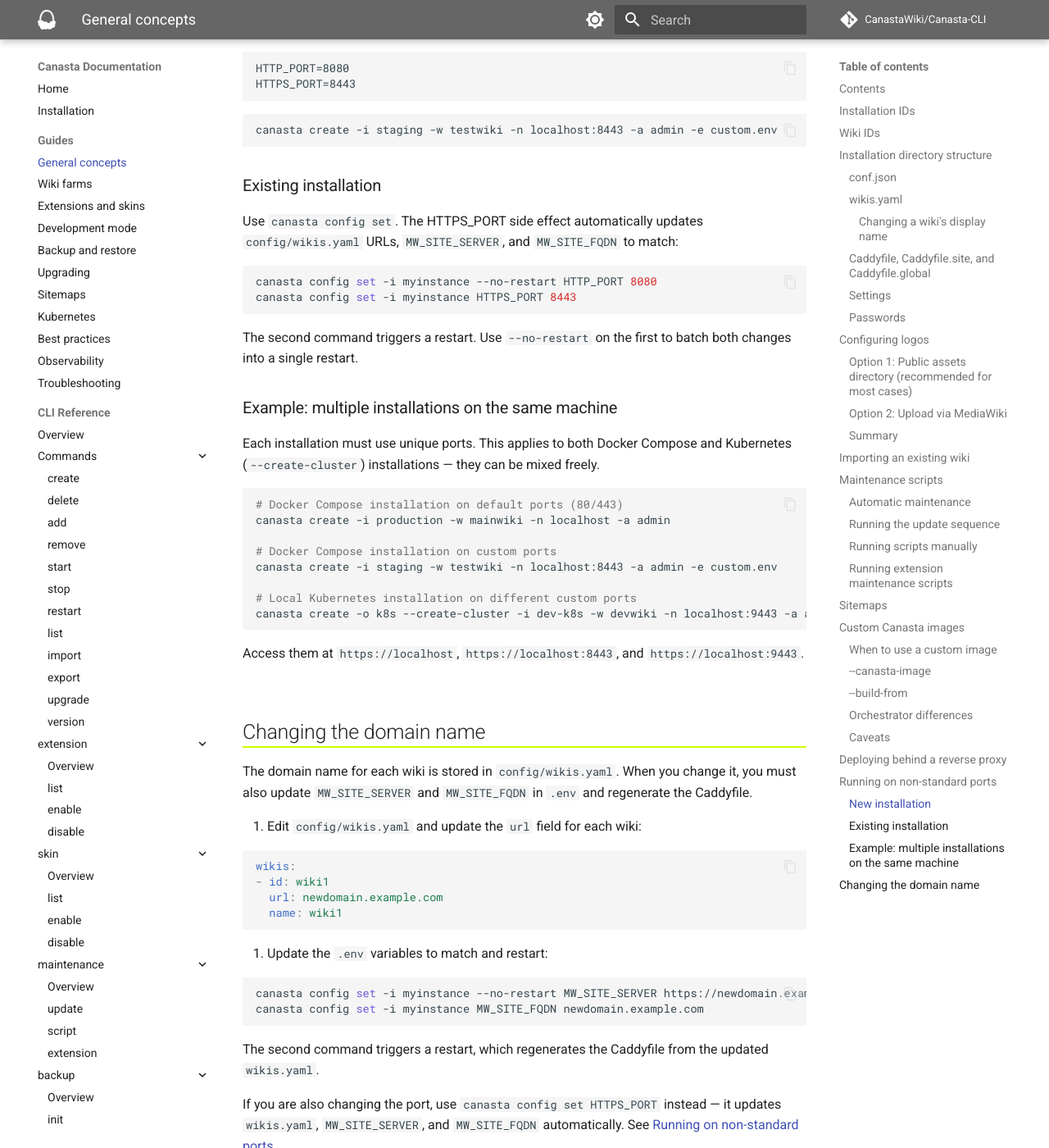
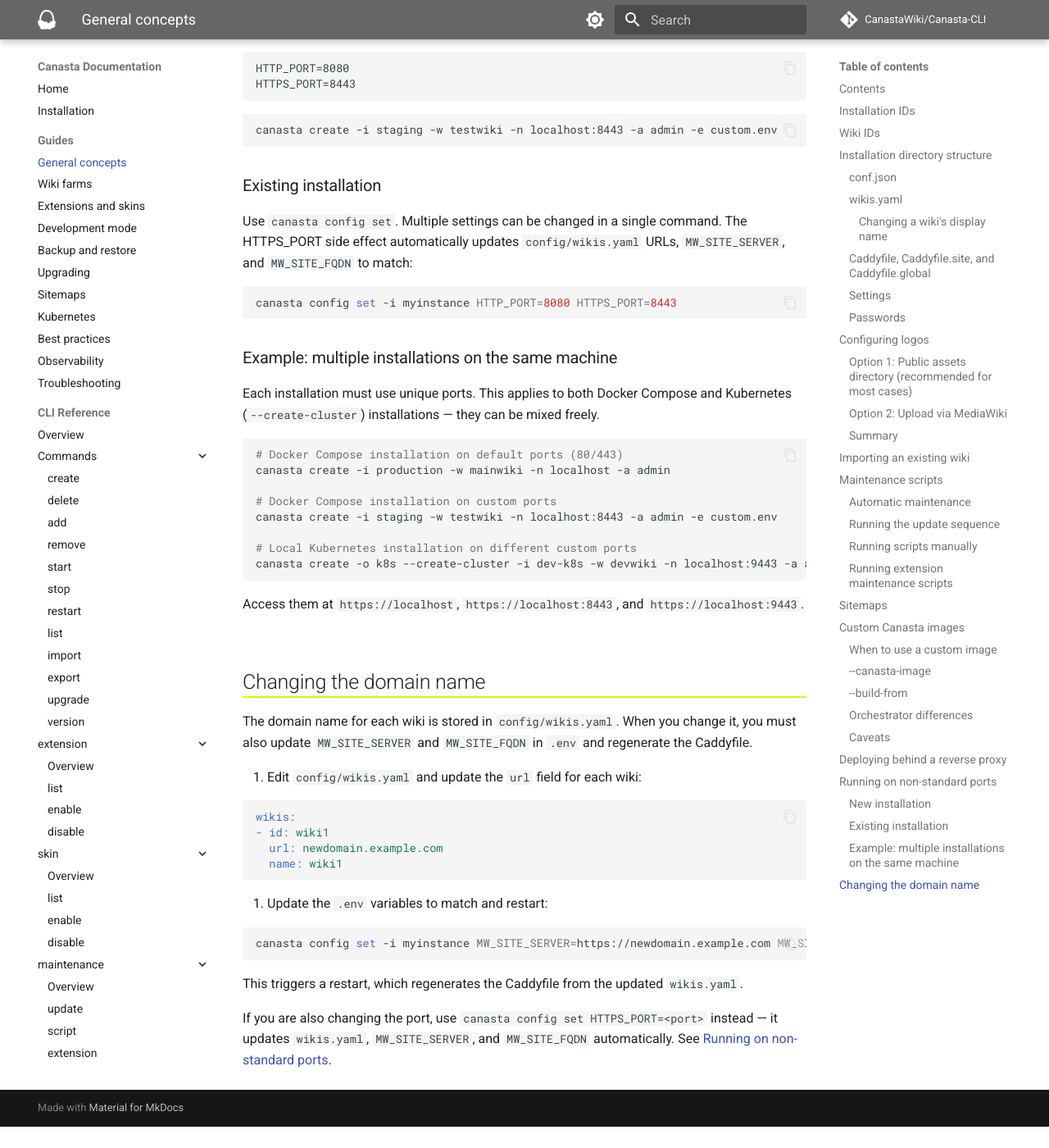
Before and after one commit to CanastaWiki/Canasta-CLI, an MkDocs documentation site: the page built from docs/guide/general-concepts.md, in a window 1280 px wide and 1400 px high, scrolled down 11640 px. Shown: the whole window at 82% size. Built offline with MkDocs 1.6.1 and Material for MkDocs 9.7.7, drawn with Linux system fonts in a browser that asks for light colours; comment, search, counter and statistics services are not loaded; after the commit the page ends 13014 px from its top, so only the background shows below that.

Commit message:
Switch config set to KEY=VALUE syntax with multi-setting support
Accept one or more KEY=VALUE arguments instead of separate KEY VALUE
positional args. Multiple settings can be changed in a single command
with only one restart. All values are validated before any are saved.

Update all docs to use the new syntax.

````diff
--- a/docs/guide/general-concepts.md
+++ b/docs/guide/general-concepts.md
@@ -453,7 +453,7 @@
 For an existing installation:
 
 ```bash
-canasta config set -i myinstance CADDY_AUTO_HTTPS off
+canasta config set -i myinstance CADDY_AUTO_HTTPS=off
 ```
 
 ---
@@ -476,14 +476,11 @@
 
 ### Existing installation
 
-Use `canasta config set`. The HTTPS_PORT side effect automatically updates `config/wikis.yaml` URLs, `MW_SITE_SERVER`, and `MW_SITE_FQDN` to match:
+Use `canasta config set`. Multiple settings can be changed in a single command. The HTTPS_PORT side effect automatically updates `config/wikis.yaml` URLs, `MW_SITE_SERVER`, and `MW_SITE_FQDN` to match:
 
 ```bash
-canasta config set -i myinstance --no-restart HTTP_PORT 8080
-canasta config set -i myinstance HTTPS_PORT 8443
+canasta config set -i myinstance HTTP_PORT=8080 HTTPS_PORT=8443
 ```
-
-The second command triggers a restart. Use `--no-restart` on the first to batch both changes into a single restart.
 
 ### Example: multiple installations on the same machine
 
@@ -520,10 +517,9 @@
 2. Update the `.env` variables to match and restart:
 
    ```bash
-   canasta config set -i myinstance --no-restart MW_SITE_SERVER https://newdomain.example.com
-   canasta config set -i myinstance MW_SITE_FQDN newdomain.example.com
+   canasta config set -i myinstance MW_SITE_SERVER=https://newdomain.example.com MW_SITE_FQDN=newdomain.example.com
    ```
 
-   The second command triggers a restart, which regenerates the Caddyfile from the updated `wikis.yaml`.
+   This triggers a restart, which regenerates the Caddyfile from the updated `wikis.yaml`.
 
-If you are also changing the port, use `canasta config set HTTPS_PORT` instead — it updates `wikis.yaml`, `MW_SITE_SERVER`, and `MW_SITE_FQDN` automatically. See [Running on non-standard ports](#running-on-non-standard-ports).
+If you are also changing the port, use `canasta config set HTTPS_PORT=<port>` instead — it updates `wikis.yaml`, `MW_SITE_SERVER`, and `MW_SITE_FQDN` automatically. See [Running on non-standard ports](#running-on-non-standard-ports).
````
Also changed, not shown: docs/guide/extensions-and-skins.md (+1 -1 lines), docs/guide/observability.md (+1 -1 lines), docs/guide/troubleshooting.md (+1 -1 lines), 1 other file.
